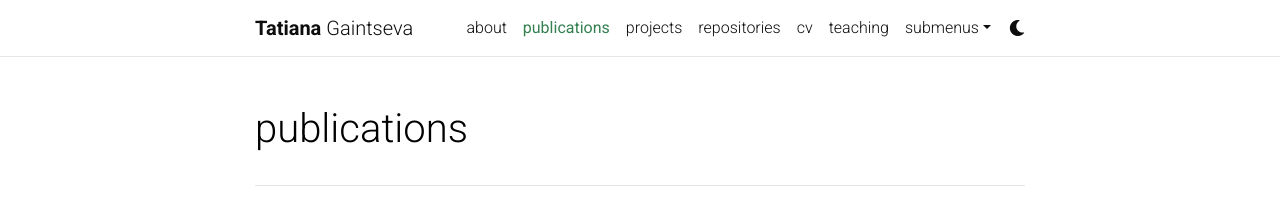
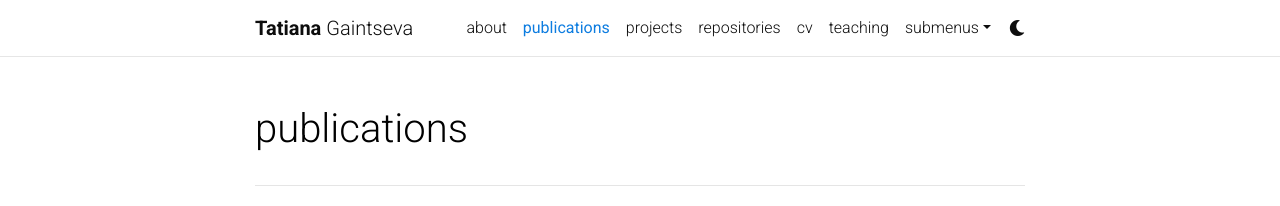
Before and after one commit to Atmyre/atmyre.github.io, a Jekyll site: the page built from _pages/publications.md, in a window 1280 px wide. Shown: the top 206 px of the page. Built offline with Jekyll 4.4.1, drawn with Linux system fonts in a browser that asks for light colours; comment, search, counter and statistics services are not loaded; a style sheet for code colours, icons or effects is not loaded.

Commit message:
Update _themes.scss

```diff
--- a/_sass/_themes.scss
+++ b/_sass/_themes.scss
@@ -7,8 +7,8 @@
   --global-code-bg-color: #{$code-bg-color-light};
   --global-text-color: #{$black-color};
   --global-text-color-light: #{$grey-color};
-  --global-theme-color: #{$green-color-dark};
-  --global-hover-color: #{$green-color-dark};
+  --global-theme-color: #{$blue-color};
+  --global-hover-color: #{$blue-color};
   --global-footer-bg-color: #{$grey-color-dark};
   --global-footer-text-color: #{$grey-color-light};
   --global-footer-link-color: #{$white-color};
```
